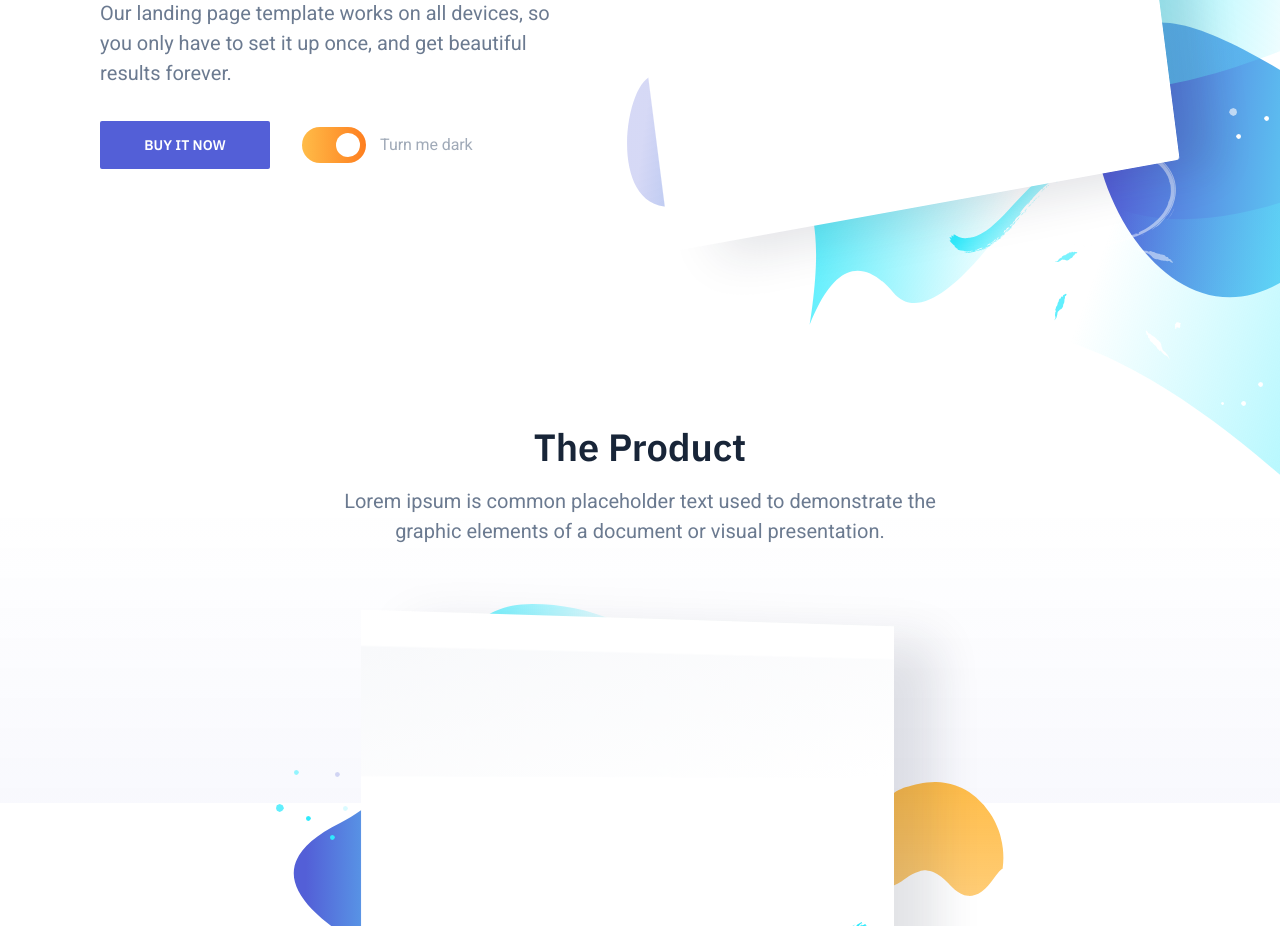
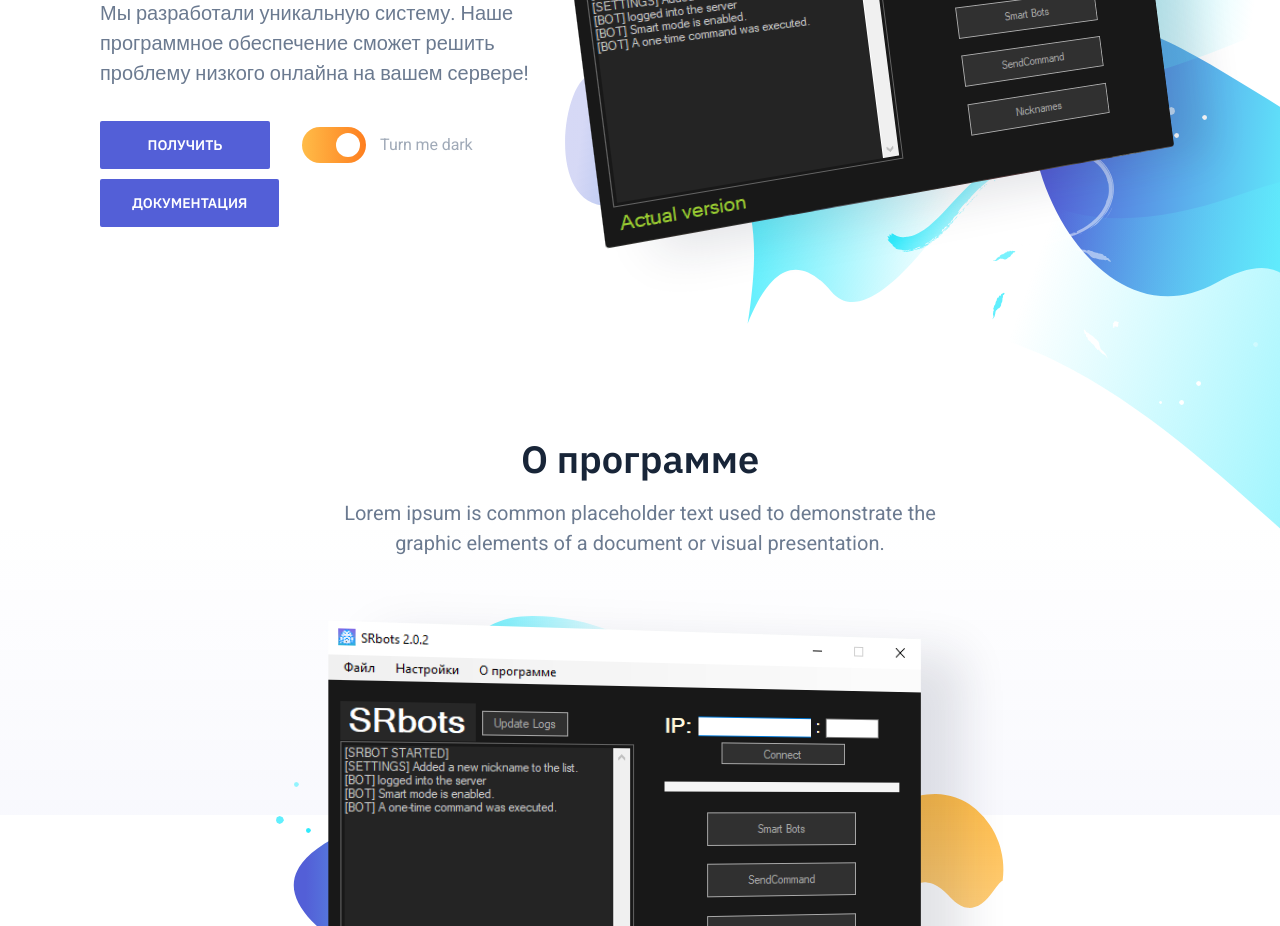
Before and after one commit to srbots/srbots.github.io, a plain HTML site: page index.html in a window 1280 px wide. Shown: the part 333-1259 px from the top of the page. Drawn offline with nearby package versions, Linux system fonts and the light colour scheme.

Commit message:
update 1.1

```diff
--- a/index.html
+++ b/index.html
@@ -31,14 +31,17 @@
                 <div class="container">
                     <div class="hero-inner">
 						<div class="hero-copy">
-	                        <h1 class="hero-title mt-0">Landing template for startups</h1>
-	                        <p class="hero-paragraph">Our landing page template works on all devices, so you only have to set it up once, and get beautiful results forever.</p>
+	                        <h1 class="hero-title mt-0">SRbots - Боты для Minecraft</h1>
+	                        <p class="hero-paragraph">Мы разработали уникальную систему. Наше программное обеспечение сможет решить проблему низкого онлайна на вашем сервере!</p>
 	                        <div class="hero-cta">
-								<a class="button button-primary" href="#">Buy it now</a>
+								<a class="button button-primary" href="https://t.me/+J0zHXs9fCKI3OGUy" target="_blank">Получить</a>
 								<div class="lights-toggle">
 									<input id="lights-toggle" type="checkbox" name="lights-toggle" class="switch" checked="checked">
 									<label for="lights-toggle" class="text-xs"><span>Turn me <span class="label-text">dark</span></span></label>
 								</div>
+							</div>
+                            <div class="hero-cta" style="padding-top: 10px;">
+								<a class="button button-primary" href="#">Документация</a>
 							</div>
 						</div>
 						<div class="hero-media">
@@ -51,8 +54,8 @@
 								<img class="hero-media-illustration-image asset-dark" src="dist/images/hero-media-illustration-dark.svg" alt="Hero media illustration">
 							</div>
 							<div class="hero-media-container">
-								<img class="hero-media-image asset-light" src="dist/images/hero-media-light.svg" alt="Hero media">
-								<img class="hero-media-image asset-dark" src="dist/images/hero-media-dark.svg" alt="Hero media">
+								<img class="hero-media-image asset-light" src="dist/images/program.png" alt="Hero media">
+								<img class="hero-media-image asset-dark" src="dist/images/program.png" alt="Hero media">
 							</div>
 						</div>
                     </div>
@@ -64,14 +67,14 @@
 					<div class="features-inner section-inner has-bottom-divider">
 						<div class="features-header text-center">
 							<div class="container-sm">
-								<h2 class="section-title mt-0">The Product</h2>
+								<h2 class="section-title mt-0">О программе</h2>
 	                            <p class="section-paragraph">Lorem ipsum is common placeholder text used to demonstrate the graphic elements of a document or visual presentation.</p>
 								<div class="features-image">
 									<img class="features-illustration asset-dark" src="dist/images/features-illustration-dark.svg" alt="Feature illustration">
-									<img class="features-box asset-dark" src="dist/images/features-box-dark.svg" alt="Feature box">
+									<img class="features-box asset-dark" src="dist/images/program.png" alt="Feature box">
 									<img class="features-illustration asset-dark" src="dist/images/features-illustration-top-dark.svg" alt="Feature illustration top">
 									<img class="features-illustration asset-light" src="dist/images/features-illustration-light.svg" alt="Feature illustration">
-									<img class="features-box asset-light" src="dist/images/features-box-light.svg" alt="Feature box">
+									<img class="features-box asset-light" src="dist/images/program.png" alt="Feature box">
 									<img class="features-illustration asset-light" src="dist/images/features-illustration-top-light.svg" alt="Feature illustration top">
 								</div>
 							</div>
```
Also changed, not shown: dist/images/program.png (added), dist/images/robot.png (added).
